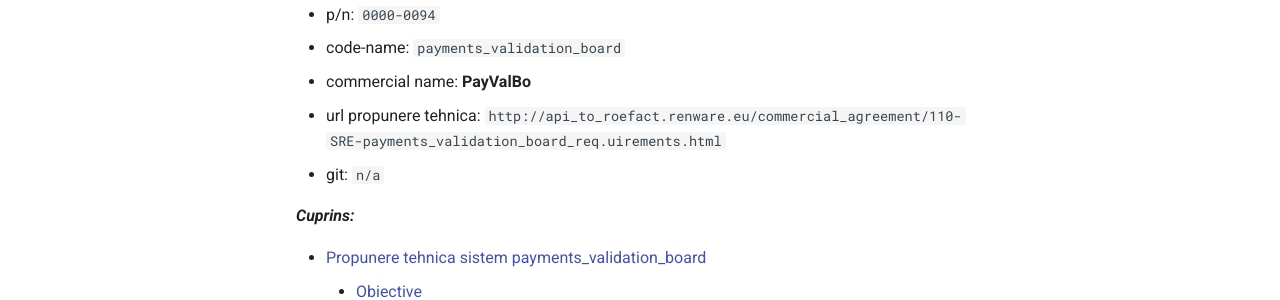
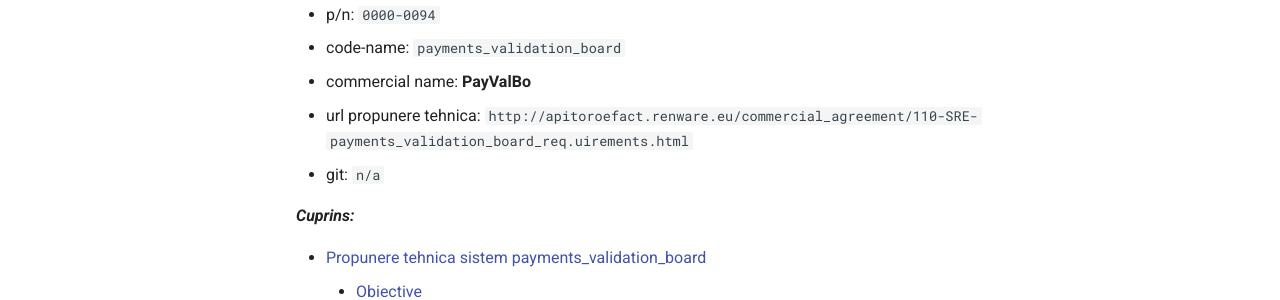
Before and after one commit to petre-renware/api_to_roefact, an MkDocs documentation site: the page built from doc_src/commercial_agreement/110-SRE-payments_validation_board_req.uirements.md, in a window 1280 px wide and 900 px high. Shown: the part 365-665 px from the top of the window. Built offline with MkDocs 1.6.1 and Material for MkDocs 9.7.7, drawn with Linux system fonts in a browser that asks for light colours; part of the change alters nothing that is shown.

Commit message:
Update 110-SRE-payments_validation_board_req.uirements.md

```diff
--- a/doc_src/commercial_agreement/110-SRE-payments_validation_board_req.uirements.md
+++ b/doc_src/commercial_agreement/110-SRE-payments_validation_board_req.uirements.md
@@ -9,7 +9,7 @@
 * p/n: `0000-0094`
 * code-name: `payments_validation_board`
 * commercial name: **PayValBo**
-* url propunere tehnica: `http://api_to_roefact.renware.eu/commercial_agreement/110-SRE-payments_validation_board_req.uirements.html`
+* url propunere tehnica: `http://apitoroefact.renware.eu/commercial_agreement/110-SRE-payments_validation_board_req.uirements.html`
 * git: `n/a`
 
 ***Cuprins:***
```
